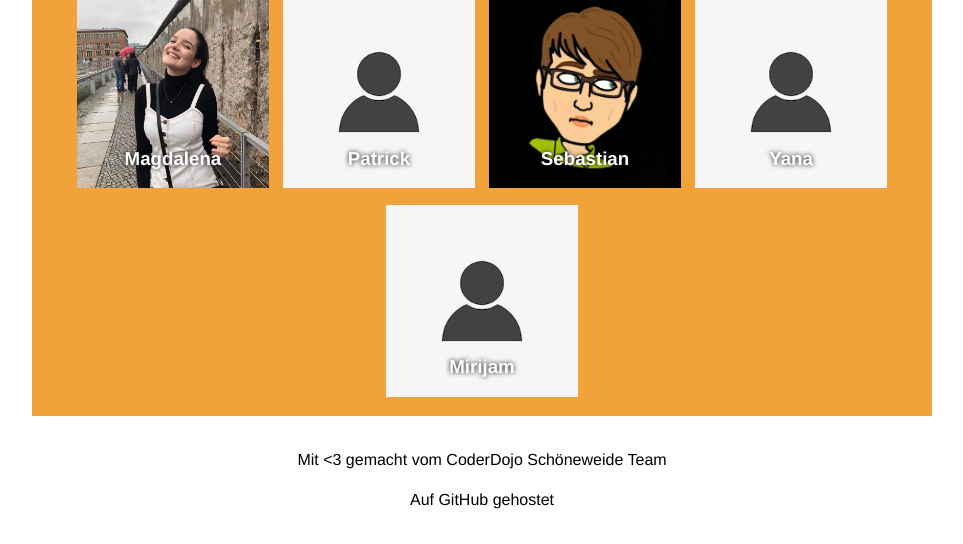
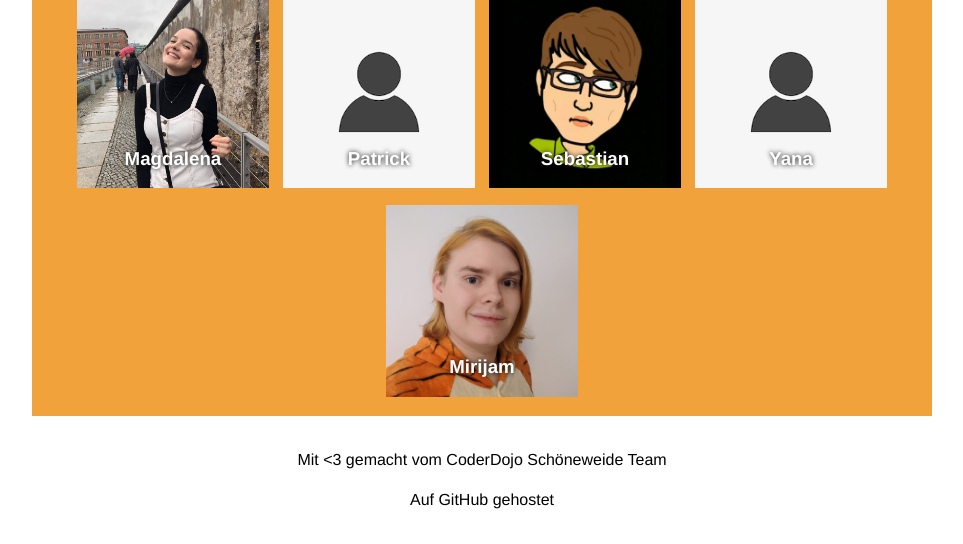
Before and after one commit to Coderdojo-Schoeneweide/coderdojo-schoneweide.github.io, a Jekyll site: the page built from index.md, in a window 1280 px wide. Shown: the part 1490-2034 px from the top of the page, without its empty margins (158-1121 px from the left). Built offline with Jekyll 4.4.1, drawn with Linux system fonts in a browser that asks for light colours.

Commit message:
Added team photo for Mirijam

```diff
--- a/_data/team.yml
+++ b/_data/team.yml
@@ -50,4 +50,4 @@
   interests: Schnuppern in verschiedenen Bereichen, z.B Web-Entwicklung und Softwareentwicklung
   background: Medieninformatik im 1. Bachelor Semester
   tasks:
-  imagePath:
+  imagePath: mirijam.jpg
```
Also changed, not shown: assets/img/team/mirijam.jpg (added).
